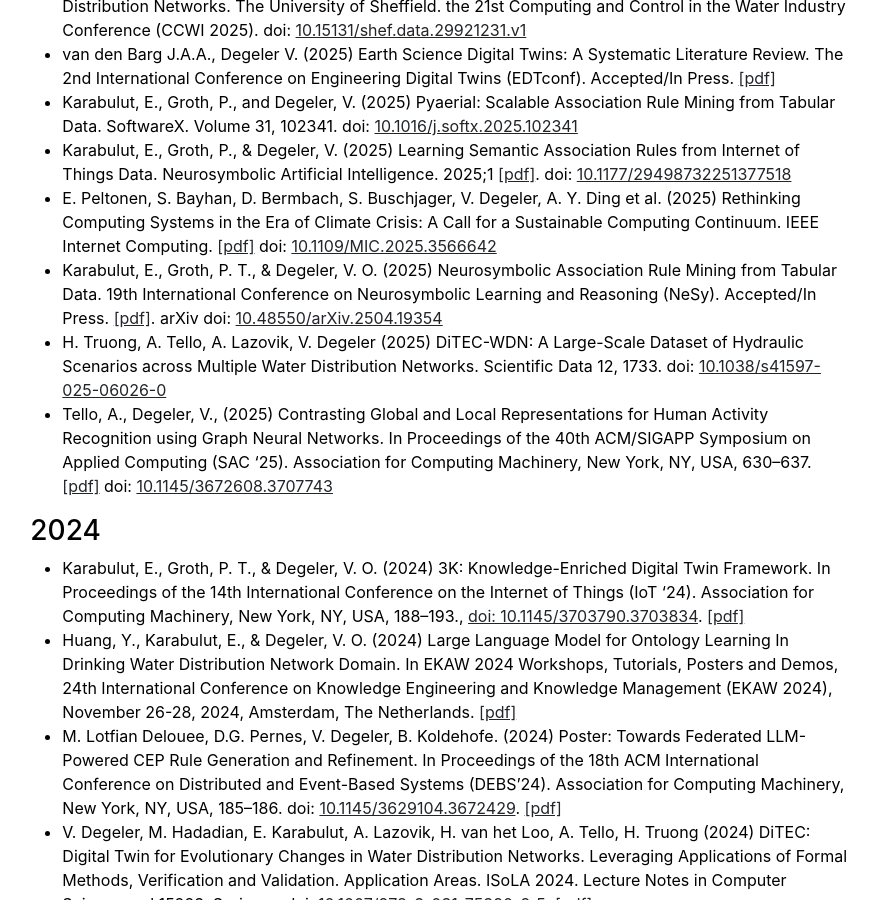
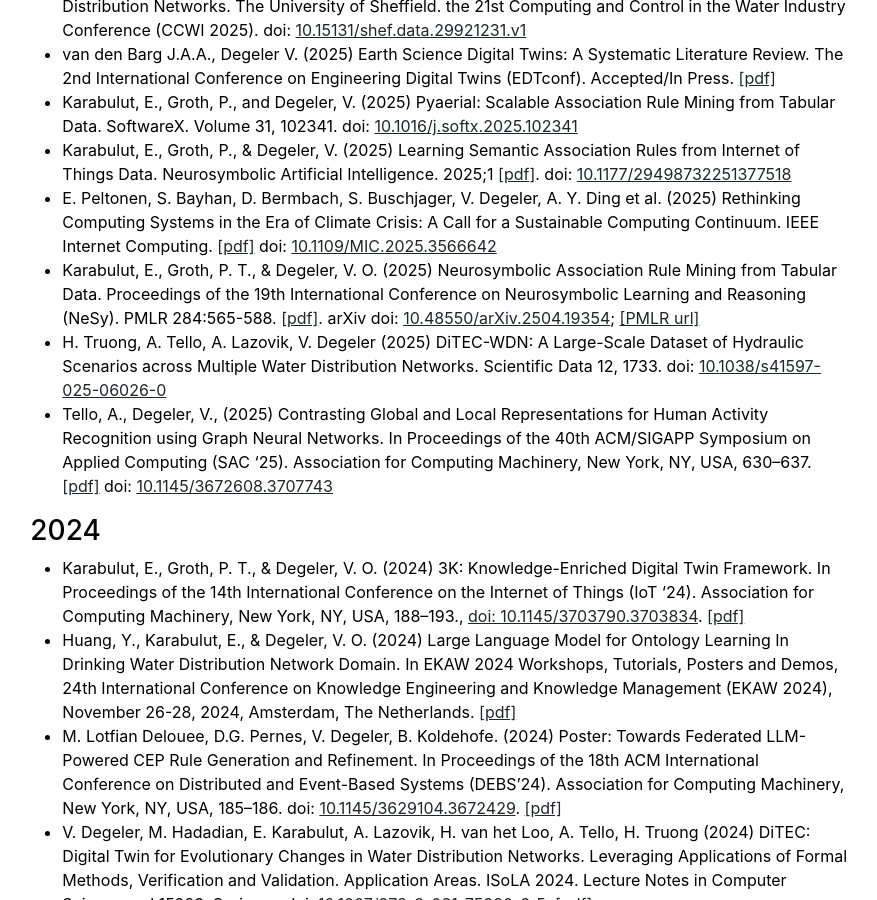
Before and after one commit to Degvik/degvik.github.io, a Jekyll site: the page built from publications.md, in a window 1280 px wide and 900 px high, scrolled down 446 px. Shown: the whole window, without its empty margins (199-1076 px from the left). Built offline with Jekyll 4.4.1, drawn with Linux system fonts in a browser that asks for light colours.

Commit message:
nesy pmlr link

```diff
--- a/publications.md
+++ b/publications.md
@@ -10,7 +10,7 @@ title: "Publications"
 - Karabulut, E., Groth, P., and Degeler, V. (2025) Pyaerial: Scalable Association Rule Mining from Tabular Data. SoftwareX. Volume 31, 102341. doi: [10.1016/j.softx.2025.102341](http://dx.doi.org/10.1016/j.softx.2025.102341)
 - Karabulut, E., Groth, P., & Degeler, V. (2025) Learning Semantic Association Rules from Internet of Things Data. Neurosymbolic Artificial Intelligence. 2025;1 [\[pdf\]](https://vdegeler.com/files/25SemARMfromIOT.pdf). doi: [10.1177/29498732251377518](https://doi.org/10.1177/29498732251377518)
 - E. Peltonen, S. Bayhan, D. Bermbach, S. Buschjager, V. Degeler, A. Y. Ding et al. (2025) Rethinking Computing Systems in the Era of Climate Crisis: A Call for a Sustainable Computing Continuum. IEEE Internet Computing. [\[pdf\]](https://vdegeler.com/files/25SustainableCall.pdf) doi: [10.1109/MIC.2025.3566642](https://doi.org/10.1109/MIC.2025.3566642)
-- Karabulut, E., Groth, P. T., & Degeler, V. O. (2025) Neurosymbolic Association Rule Mining from Tabular Data. 19th International Conference on Neurosymbolic Learning and Reasoning (NeSy). Accepted/In Press. [\[pdf\]](https://vdegeler.com/files/25NeSyARM.pdf). arXiv doi: [10.48550/arXiv.2504.19354](https://doi.org/10.48550/arXiv.2504.19354)
+- Karabulut, E., Groth, P. T., & Degeler, V. O. (2025) Neurosymbolic Association Rule Mining from Tabular Data. Proceedings of the 19th International Conference on Neurosymbolic Learning and Reasoning (NeSy). PMLR 284:565-588. [\[pdf\]](https://vdegeler.com/files/25NeSyARM.pdf). arXiv doi: [10.48550/arXiv.2504.19354](https://doi.org/10.48550/arXiv.2504.19354); [\[PMLR url\]](https://proceedings.mlr.press/v284/karabulut25a.html)
 - H. Truong, A. Tello, A. Lazovik, V. Degeler (2025) DiTEC-WDN: A Large-Scale Dataset of Hydraulic Scenarios across Multiple Water Distribution Networks. Scientific Data 12, 1733. doi: [10.1038/s41597-025-06026-0](https://doi.org/10.1038/s41597-025-06026-0)
 - Tello, A., Degeler, V., (2025) Contrasting Global and Local Representations for Human Activity Recognition using Graph Neural Networks. In Proceedings of the 40th ACM/SIGAPP Symposium on Applied Computing (SAC '25). Association for Computing Machinery, New York, NY, USA, 630–637. [\[pdf\]](https://vdegeler.com/files/25GNN4HAR.pdf) doi: [10.1145/3672608.3707743](https://doi.org/10.1145/3672608.3707743)
 
```
Also changed, not shown: index.md (line endings or trailing spaces).
